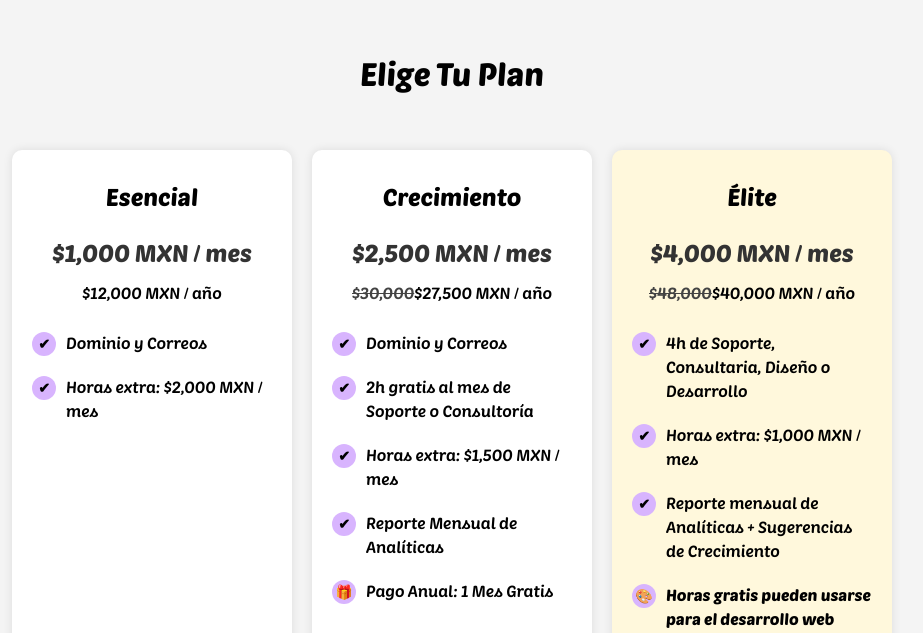
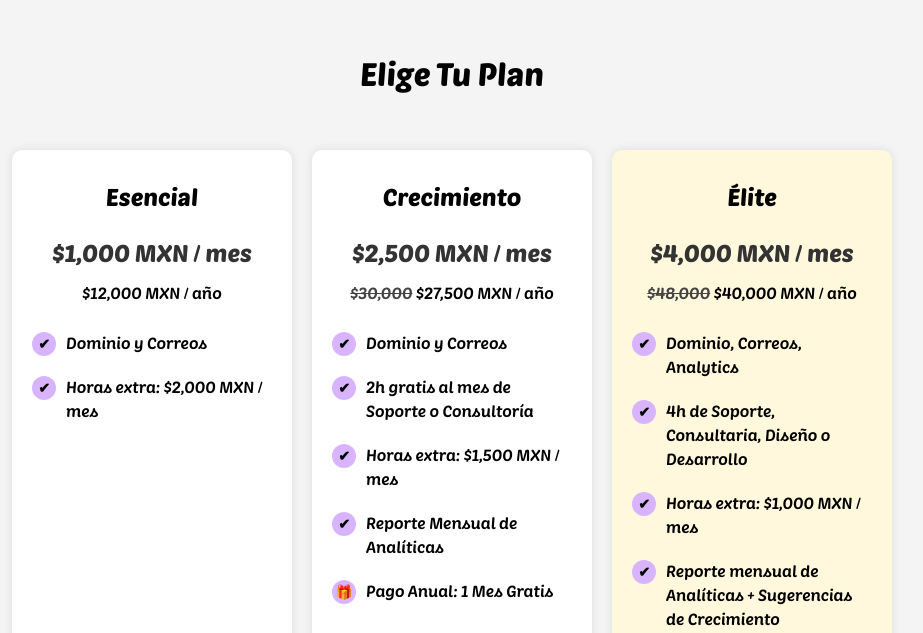
Before and after one commit to BennyRaccoon/buncult-website, a Next.js app: page /oferta-web in a window 1280 px wide. Shown: the part 148-781 px from the top of the page, without its empty margins (188-1111 px from the left). Built offline with nearby package versions, Linux system fonts and the light colour scheme.

Commit message:
Update page.js

```diff
--- a/app/oferta-web/page.js
+++ b/app/oferta-web/page.js
@@ -19,7 +19,7 @@ export default function Page() {
         <div className="plan">
           <h2>Crecimiento</h2>
           <div className="price">$2,500 MXN / mes</div>
-          <div className="priceYear"><del>$30,000</del>$27,500 MXN / año</div>
+          <div className="priceYear"><del>$30,000</del> $27,500 MXN / año</div>
           <ul className="features">
             <li><span className="icon">✔</span> Dominio y Correos</li>
             <li><span className="icon">✔</span> 2h gratis al mes de Soporte o Consultoría</li>
@@ -32,8 +32,9 @@ export default function Page() {
         <div className="plan elite">
           <h2>Élite</h2>
           <div className="price">$4,000 MXN / mes</div>
-          <div className="priceYear"><del>$48,000</del>$40,000 MXN / año</div>
+          <div className="priceYear"><del>$48,000</del> $40,000 MXN / año</div>
           <ul className="features">
+            <li><span className="icon">✔</span> Dominio, Correos, Analytics</li>
             <li><span className="icon">✔</span> 4h de Soporte, Consultaria, Diseño o Desarrollo</li>
             <li><span className="icon">✔</span> Horas extra: $1,000 MXN / mes</li>
             <li><span className="icon">✔</span> Reporte mensual de Analíticas + Sugerencias de Crecimiento</li>
```
